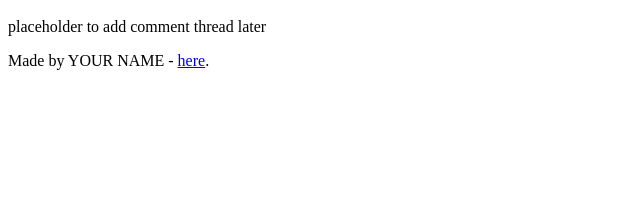
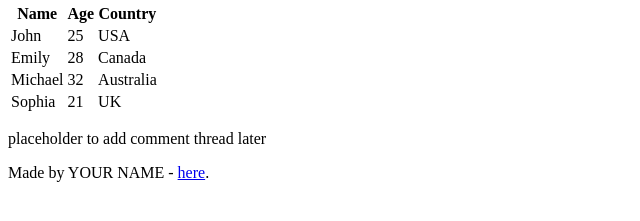
Before and after one commit to ashirumah11/My_First_Portfolio, a plain HTML site: page html_basic/index.html in a window 1280 px wide. Shown: the part 501-722 px from the top of the page, without its empty margins (0-640 px from the left). Drawn offline with Linux system fonts and the light colour scheme.

Commit message:
Your descriptive commit message here

```diff
--- a/html_basic/index.html
+++ b/html_basic/index.html
@@ -24,7 +24,25 @@
         <a href="https://www.example.com">
           <img src="https://i.ibb.co/gTDZZT8/ALX-Logo-07.png" alt="Clickable Logo" width="200">
         </a>
+
+        <!-- ✅ Table added inside <article> -->
+        <table>
+          <thead>
+            <tr>
+              <th>Name</th>
+              <th>Age</th>
+              <th>Country</th>
+            </tr>
+          </thead>
+          <tbody>
+            <tr><td>John</td><td>25</td><td>USA</td></tr>
+            <tr><td>Emily</td><td>28</td><td>Canada</td></tr>
+            <tr><td>Michael</td><td>32</td><td>Australia</td></tr>
+            <tr><td>Sophia</td><td>21</td><td>UK</td></tr>
+          </tbody>
+        </table>
       </article>
+
       <aside>
         <p>placeholder to add comment thread later</p>
       </aside>
```
